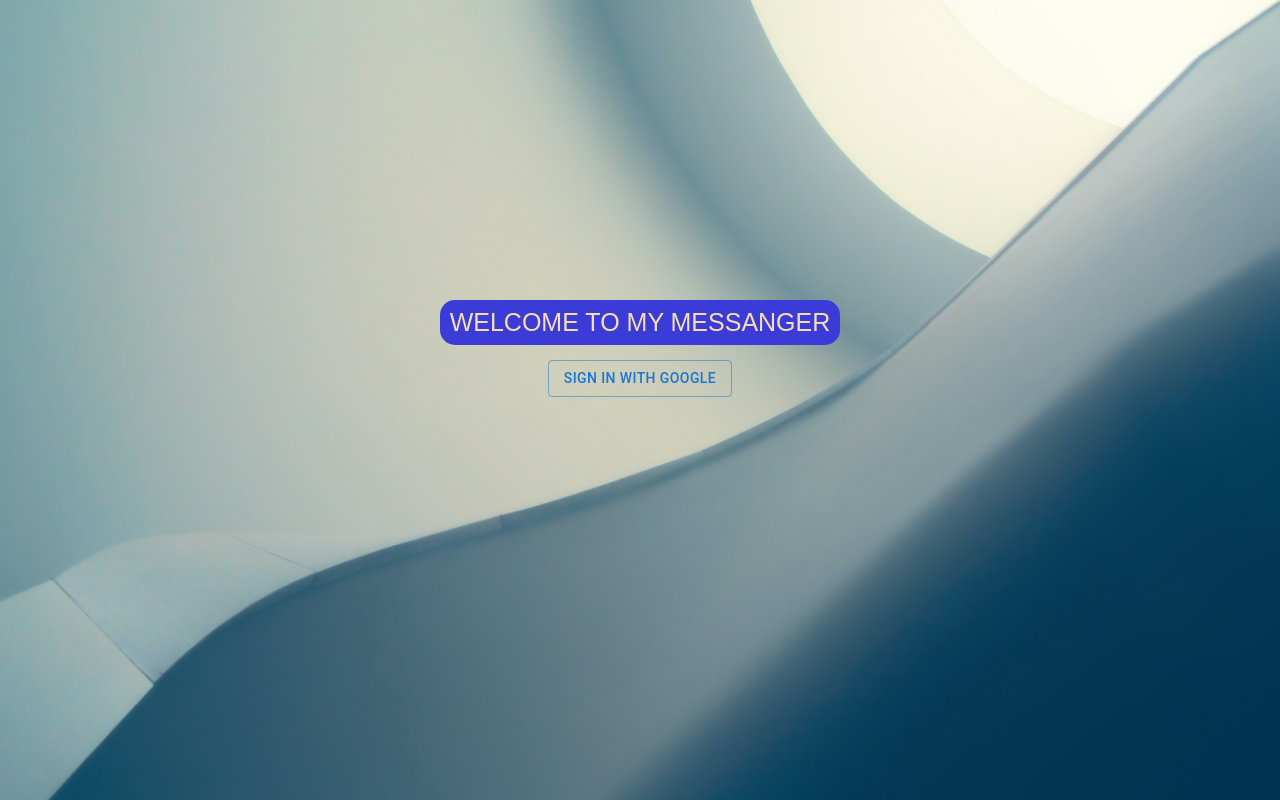
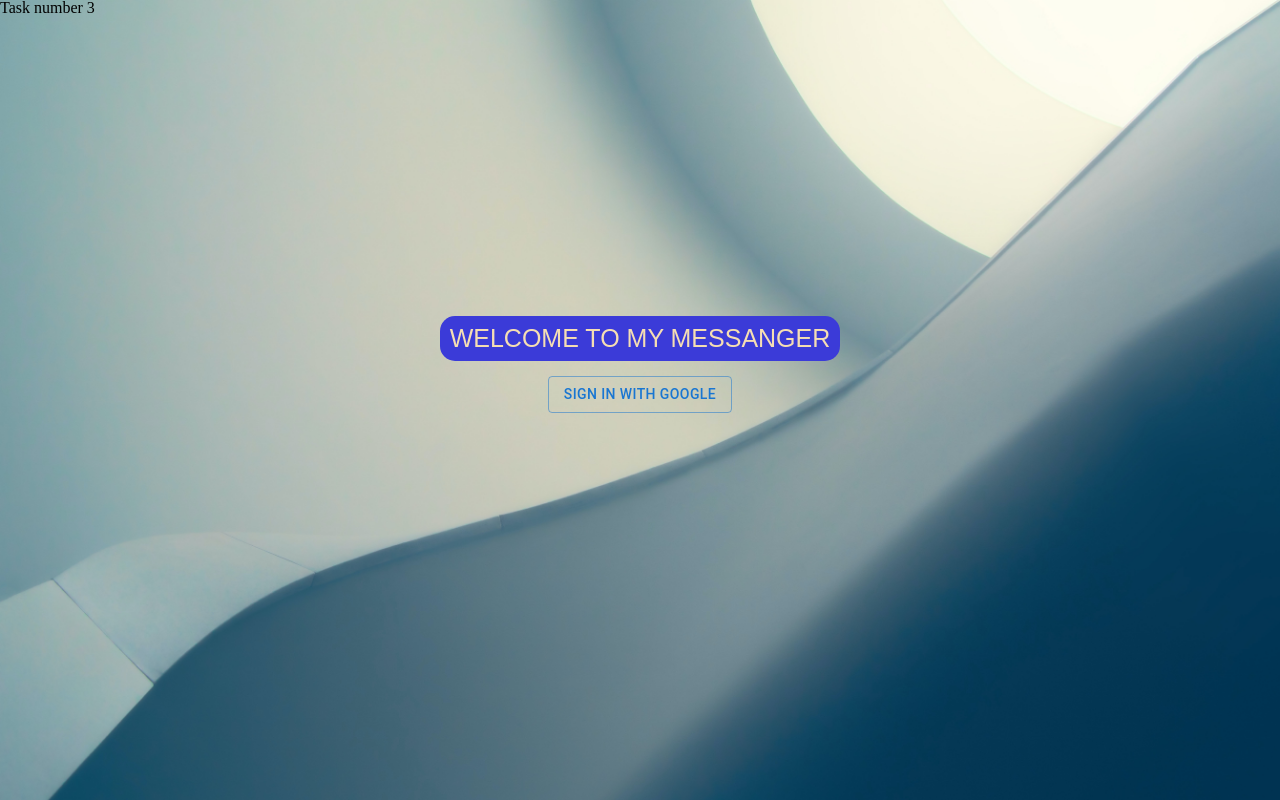
Before and after one commit to ultraza4/simple_messenger, a React (Create React App) app: page /#/ in a window 1280 px wide. Built offline with nearby package versions, Linux system fonts and the light colour scheme; no server answers; a web font is replaced by a local one.

Commit message:
task number 3 done

```diff
--- a/src/Components/MainPage/MainPage.jsx
+++ b/src/Components/MainPage/MainPage.jsx
@@ -11,6 +11,7 @@ const MainPage = () => {
 
     return (
     <div className={style.mainPage}>
+        <div>Task number 3</div>
         {isUserLogedIn ?
             <main className={style.container}>
                 <SignOut />
```
